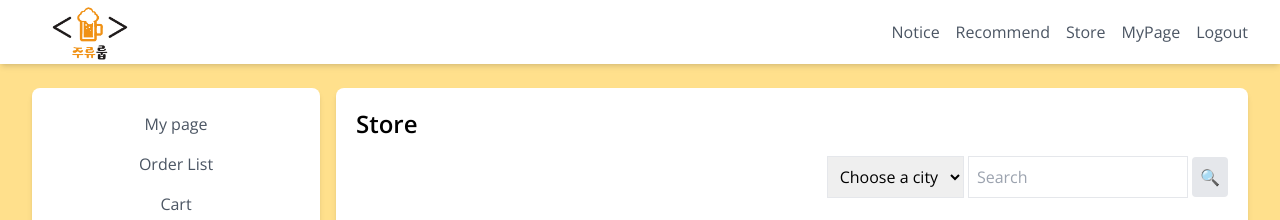
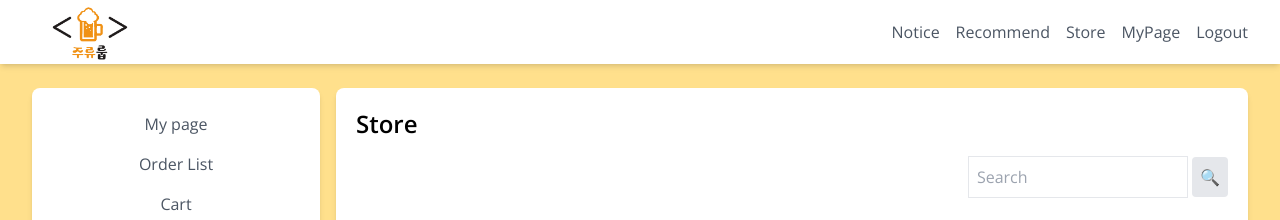
Before and after one commit to mchaewon/alcohol_order_service, a Flask app: page /store/1 in a window 1280 px wide. Shown: the top 220 px of the page. Run offline with Flask 2, Linux system fonts and the light colour scheme; data that the repository does not hold is empty; some libraries are stand-ins or nearby versions.

Commit message:
modify store

```diff
--- a/templates/store.html
+++ b/templates/store.html
@@ -27,12 +27,6 @@
             <h1 class="text-2xl font-semibold mb-4">Store</h1>
             <div class="flex items-center mb-5">
                 <div class="ml-auto">
-                    <select class="border p-2">
-                        <option>Choose a city</option>
-                        <option>Seoul</option>
-                        <option>Busan</option>
-                        <option>Daegu</option>
-                    </select>
                     <input type="text" placeholder="Search" class="border p-2">
                     <button class="px-2 py-2 bg-gray-200 rounded">🔍</button>
                 </div>
```
